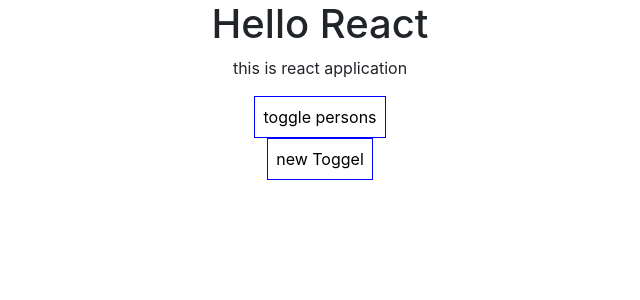
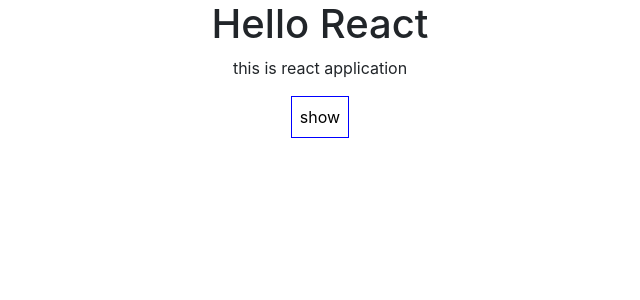
Before and after one commit to bpahadiya/react_frontend, a React (Create React App) app: page / in a window 1280 px wide. Shown: the top 300 px of the page, without its empty margins (320-960 px from the left). Built offline with nearby package versions, Linux system fonts and the light colour scheme.

Commit message:
show hide button feature

```diff
--- a/src/App.js
+++ b/src/App.js
@@ -13,7 +13,8 @@ class App extends Component {
       {id: '3', name: 'c', age: 3}
     ],
     otherstate: 'some other values',
-    showPersons: false
+    showPersons: false,
+    buttonname: 'show'
   }
 
   // switchName = (test) => {
@@ -55,6 +56,17 @@ class App extends Component {
     this.setState({
       showPersons: !show
     })
+    if (this.state.showPersons){
+      this.setState({
+        buttonname: 'show'
+      })
+    }
+    else{
+      this.setState({
+        buttonname: 'hide'
+      })
+    }
+
   }
 
   addtoggleperson = () => {
@@ -95,6 +107,10 @@ class App extends Component {
                 changed = {(event) => this.changevalue(event, person.id)}
               />
             })}
+
+            <p><button
+            style ={style}
+            onClick={this.addtoggleperson}> new Toggel</button></p>
           </div>
       );
     }
@@ -105,12 +121,8 @@ class App extends Component {
         <p>this is react application</p>
         <button
         style ={style}
-        onClick={this.togglepersons}>toggle persons</button>
+        onClick={this.togglepersons}>{this.state.buttonname}</button>
         {persons}
-
-        <p><button
-        style ={style}
-        onClick={this.addtoggleperson}> new Toggel</button></p>
       </div>
     );
     // return React.createElement('div', null, 'h1', 'hii this is react app') -> this is also wrong bacos it is not treating 'h1' as heading
```
